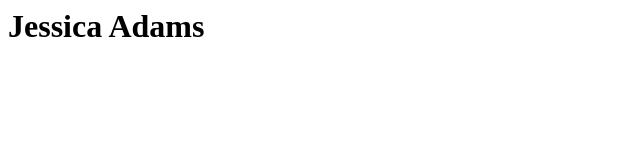
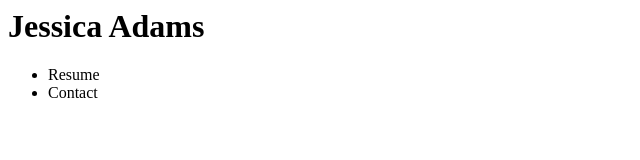
Before and after one commit to jlgadams31/jlgadams31.github.io, a plain HTML site: page index.html in a window 1280 px wide. Shown: the whole page, without its empty margins (0-640 px from the left). Drawn offline with Linux system fonts and the light colour scheme.

Commit message:
header list

```diff
--- a/index.html
+++ b/index.html
@@ -8,6 +8,9 @@
 <body>
 
 <h1>Jessica Adams</h1>
-
+  <ul>
+        <li> Resume</li>
+        <li> Contact</li>
+    </ul>
 </body>
 </html>
```
